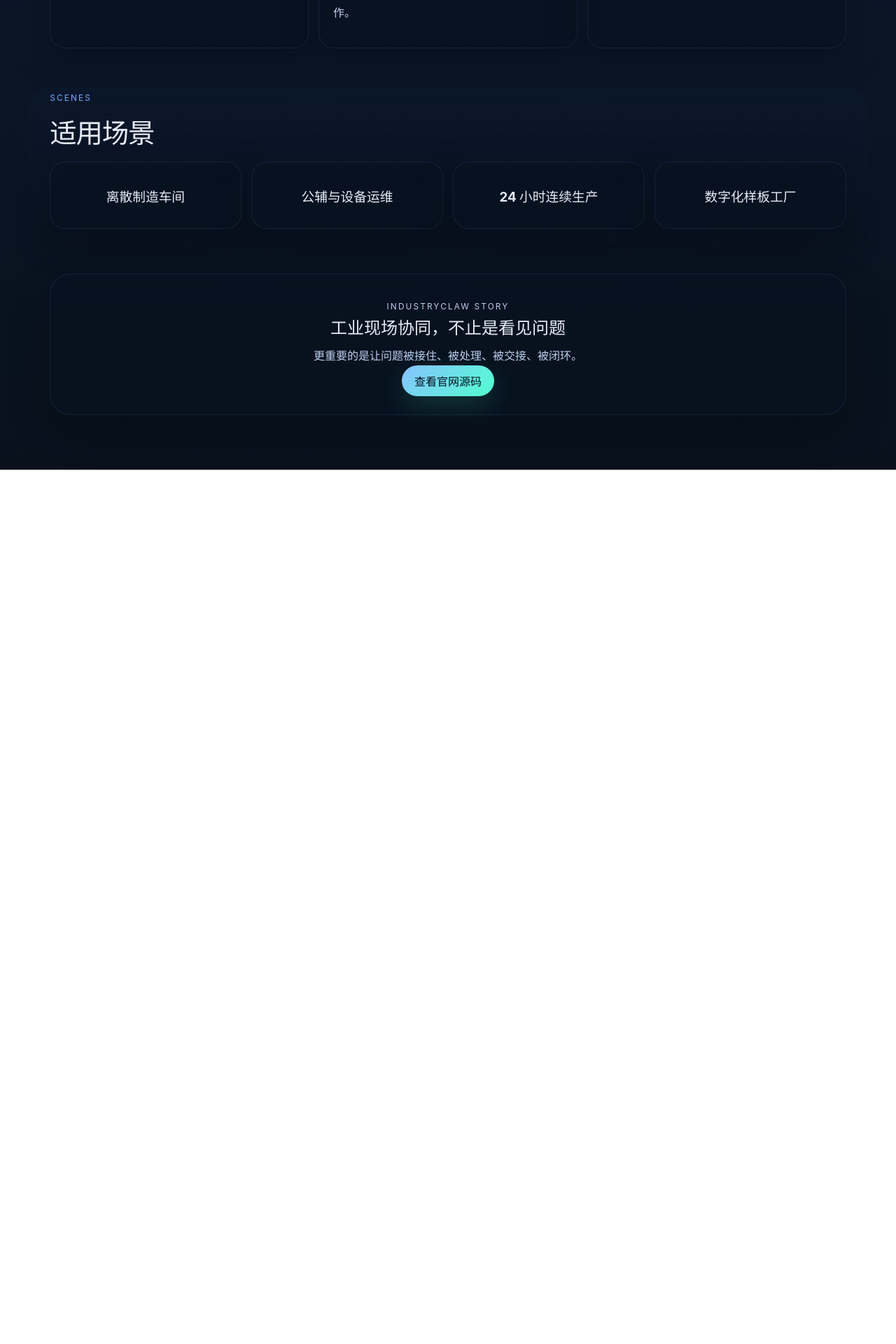
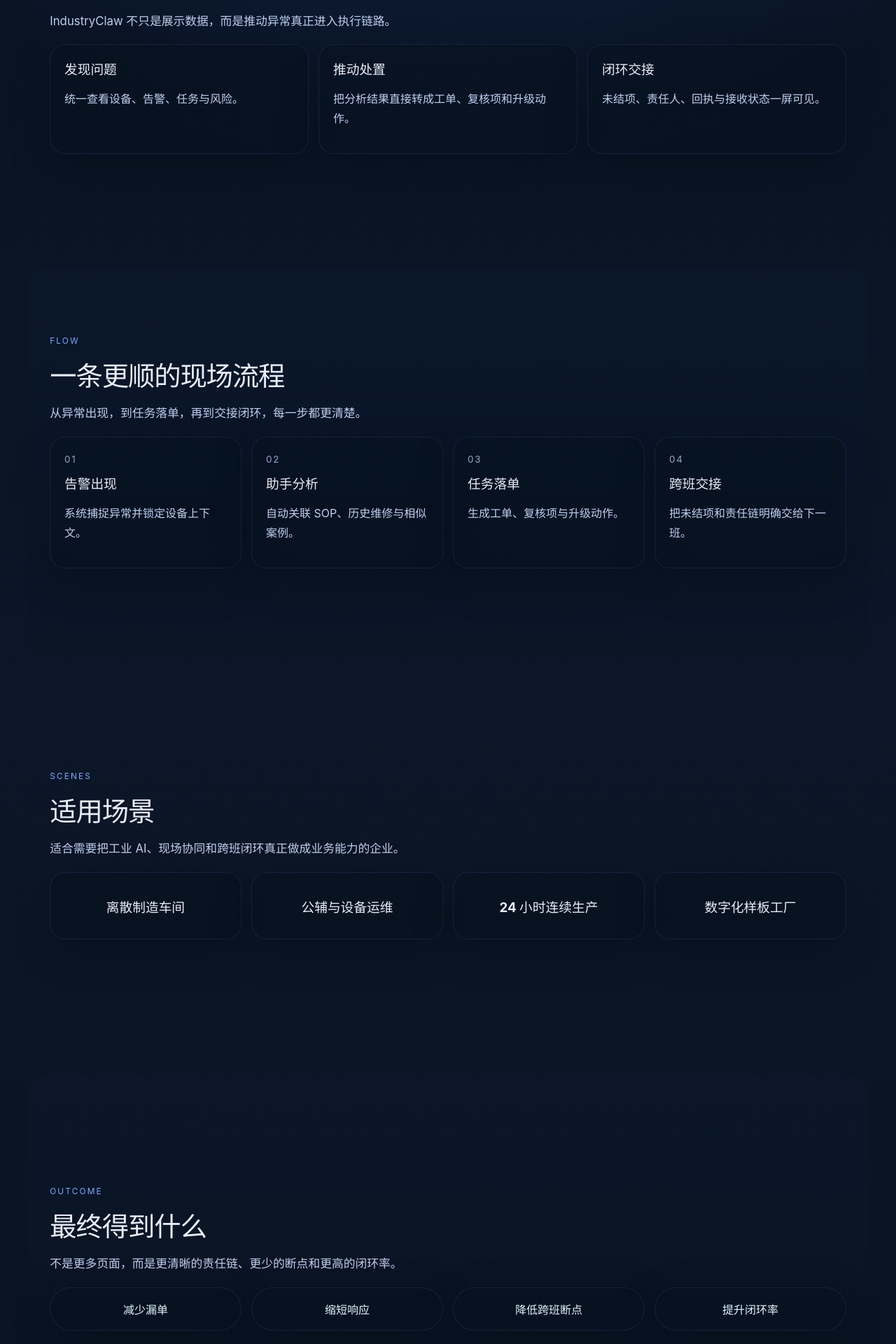
Before and after one commit to Roycent/IndustryClawStory, a React (Vite) app: page / in a window 1280 px wide. Shown: the part 800-2720 px from the top of the page at 70% size. Before the commit the page ends 1471 px from the top, so only its background shows below. Built offline with nearby package versions, Linux system fonts and the light colour scheme.

Commit message:
feat: expand landing page into multi-screen story

```diff
--- a/src/App.css
+++ b/src/App.css
@@ -109,7 +109,7 @@
   max-width: 1240px;
   margin: 0 auto;
   display: grid;
-  grid-template-columns: minmax(0, 2.35fr) minmax(280px, 0.95fr);
+  grid-template-columns: minmax(0, 2.35fr) minmax(420px, 1fr);
   gap: 28px;
   align-items: center;
 }
@@ -139,9 +139,10 @@
   text-wrap: balance;
 }
 
-.hero-text {
+.hero-text,
+.section-text {
   margin: 14px 0 0;
-  max-width: 720px;
+  max-width: 760px;
   font-size: 1.05rem;
   line-height: 1.75;
   color: #bfd0ee;
@@ -192,7 +193,9 @@
 .panel-card,
 .value-card,
 .scene-card,
-.cta-card {
+.cta-card,
+.process-card,
+.outcome-pill {
   background: rgba(8, 18, 33, 0.72);
   border: 1px solid rgba(113, 159, 255, 0.12);
   box-shadow: 0 18px 60px rgba(0, 0, 0, 0.24);
@@ -204,7 +207,8 @@
   border-radius: 24px;
 }
 
-.panel-card span {
+.panel-card span,
+.process-index {
   color: #8fa4ca;
 }
 
@@ -217,7 +221,8 @@
 
 .panel-card small,
 .value-card p,
-.cta-card p {
+.cta-card p,
+.process-card p {
   color: #bed0f0;
   line-height: 1.75;
 }
@@ -238,12 +243,15 @@
 
 .chip-row {
   display: flex;
-  flex-wrap: wrap;
   gap: 10px;
 }
 
 .highlight-row {
   margin-top: 0;
+}
+
+.no-wrap {
+  flex-wrap: nowrap;
 }
 
 .chip {
@@ -252,6 +260,9 @@
   background: rgba(89, 126, 197, 0.16);
   color: #bcd4ff;
   font-size: 0.88rem;
+  white-space: nowrap;
+  flex: 1 1 auto;
+  text-align: center;
 }
 
 .section {
@@ -260,9 +271,16 @@
   padding: 8px clamp(20px, 4vw, 56px) 56px;
 }
 
+.full-screen {
+  min-height: 72vh;
+  display: flex;
+  flex-direction: column;
+  justify-content: center;
+}
+
 .section-heading {
-  max-width: 700px;
-  margin-bottom: 16px;
+  max-width: 760px;
+  margin-bottom: 18px;
 }
 
 .section-heading h2 {
@@ -272,7 +290,8 @@
 }
 
 .value-grid,
-.scene-grid {
+.scene-grid,
+.process-grid {
   display: grid;
   gap: 14px;
 }
@@ -285,16 +304,29 @@
   grid-template-columns: repeat(4, minmax(0, 1fr));
 }
 
+.process-grid {
+  grid-template-columns: repeat(4, minmax(0, 1fr));
+}
+
 .value-card,
-.scene-card {
+.scene-card,
+.process-card {
   border-radius: 22px;
   padding: 20px;
 }
 
 .value-card h3,
 .scene-card h3,
-.cta-card h2 {
+.cta-card h2,
+.process-card h3 {
   margin: 0;
+}
+
+.process-index {
+  display: inline-block;
+  margin-bottom: 12px;
+  font-size: 0.84rem;
+  letter-spacing: 0.14em;
 }
 
 .simple-card {
@@ -316,6 +348,20 @@
   border-radius: 30px;
   background: linear-gradient(180deg, rgba(14, 30, 55, 0.28), rgba(9, 17, 31, 0.08));
   z-index: -1;
+}
+
+.outcome-row {
+  display: grid;
+  grid-template-columns: repeat(4, minmax(0, 1fr));
+  gap: 14px;
+}
+
+.outcome-pill {
+  border-radius: 999px;
+  padding: 18px 20px;
+  text-align: center;
+  font-weight: 700;
+  color: #dff6ff;
 }
 
 .cta-section {
@@ -360,7 +406,9 @@
 @media (max-width: 1080px) {
   .hero-content,
   .triple-grid,
-  .single-line-grid {
+  .single-line-grid,
+  .process-grid,
+  .outcome-row {
     grid-template-columns: 1fr;
   }
 
@@ -377,6 +425,10 @@
   .hero-copy h1 {
     max-width: 12ch;
   }
+
+  .no-wrap {
+    flex-wrap: wrap;
+  }
 }
 
 @media (max-width: 720px) {
@@ -391,7 +443,8 @@
     gap: 12px;
   }
 
-  .hero-content.compact {
+  .hero-content.compact,
+  .full-screen {
     min-height: auto;
   }
 
--- a/src/App.tsx
+++ b/src/App.tsx
@@ -10,7 +10,26 @@
   { title: '闭环交接', text: '未结项、责任人、回执与接收状态一屏可见。' },
 ]
 
-const scenes = ['离散制造车间', '公辅与设备运维', '24 小时连续生产', '数字化样板工厂']
+const processSteps = [
+  { title: '告警出现', text: '系统捕捉异常并锁定设备上下文。' },
+  { title: '助手分析', text: '自动关联 SOP、历史维修与相似案例。' },
+  { title: '任务落单', text: '生成工单、复核项与升级动作。' },
+  { title: '跨班交接', text: '把未结项和责任链明确交给下一班。' },
+]
+
+const scenes = [
+  '离散制造车间',
+  '公辅与设备运维',
+  '24 小时连续生产',
+  '数字化样板工厂',
+]
+
+const outcomes = [
+  '减少漏单',
+  '缩短响应',
+  '降低跨班断点',
+  '提升闭环率',
+]
 
 function App() {
   useEffect(() => {
@@ -23,7 +42,7 @@
           }
         })
       },
-      { threshold: 0.18, rootMargin: '0px 0px -8% 0px' },
+      { threshold: 0.16, rootMargin: '0px 0px -8% 0px' },
     )
 
     elements.forEach((element) => observer.observe(element))
@@ -45,6 +64,7 @@
           </div>
           <div className="nav-links">
             <a href="#value">价值</a>
+            <a href="#flow">流程</a>
             <a href="#scenes">场景</a>
             <a href="https://github.com/Roycent/IndustryClaw" target="_blank" rel="noreferrer">原型</a>
           </div>
@@ -67,7 +87,7 @@
               <strong>从告警到处置，再到交接</strong>
               <small>把监控、SOP、工单和交接串成一个现场执行入口。</small>
             </div>
-            <div className="chip-row highlight-row reveal delay-2">
+            <div className="chip-row highlight-row no-wrap reveal delay-2">
               {highlights.map((item) => (
                 <span key={item} className="chip">{item}</span>
               ))}
@@ -77,10 +97,11 @@
       </header>
 
       <main>
-        <section id="value" className="section reveal">
+        <section id="value" className="section reveal full-screen">
           <div className="section-heading narrow">
             <p className="eyebrow">VALUE</p>
             <h2>少看板，多执行</h2>
+            <p className="section-text">IndustryClaw 不只是展示数据，而是推动异常真正进入执行链路。</p>
           </div>
           <div className="value-grid triple-grid">
             {values.map((item, index) => (
@@ -92,10 +113,28 @@
           </div>
         </section>
 
-        <section id="scenes" className="section alt-section reveal">
+        <section id="flow" className="section reveal full-screen alt-section">
+          <div className="section-heading narrow">
+            <p className="eyebrow">FLOW</p>
+            <h2>一条更顺的现场流程</h2>
+            <p className="section-text">从异常出现，到任务落单，再到交接闭环，每一步都更清楚。</p>
+          </div>
+          <div className="process-grid">
+            {processSteps.map((step, index) => (
+              <article key={step.title} className={`process-card reveal delay-${(index % 3) + 1}`}>
+                <span className="process-index">0{index + 1}</span>
+                <h3>{step.title}</h3>
+                <p>{step.text}</p>
+              </article>
+            ))}
+          </div>
+        </section>
+
+        <section id="scenes" className="section reveal full-screen">
           <div className="section-heading narrow">
             <p className="eyebrow">SCENES</p>
             <h2>适用场景</h2>
+            <p className="section-text">适合需要把工业 AI、现场协同和跨班闭环真正做成业务能力的企业。</p>
           </div>
           <div className="scene-grid single-line-grid">
             {scenes.map((scene, index) => (
@@ -106,7 +145,20 @@
           </div>
         </section>
 
-        <section className="section cta-section reveal">
+        <section className="section reveal full-screen alt-section">
+          <div className="section-heading narrow">
+            <p className="eyebrow">OUTCOME</p>
+            <h2>最终得到什么</h2>
+            <p className="section-text">不是更多页面，而是更清晰的责任链、更少的断点和更高的闭环率。</p>
+          </div>
+          <div className="outcome-row">
+            {outcomes.map((item, index) => (
+              <div key={item} className={`outcome-pill reveal delay-${(index % 3) + 1}`}>{item}</div>
+            ))}
+          </div>
+        </section>
+
+        <section className="section cta-section reveal full-screen">
           <div className="cta-card">
             <p className="eyebrow">INDUSTRYCLAW STORY</p>
             <h2>工业现场协同，不止是看见问题</h2>
```
